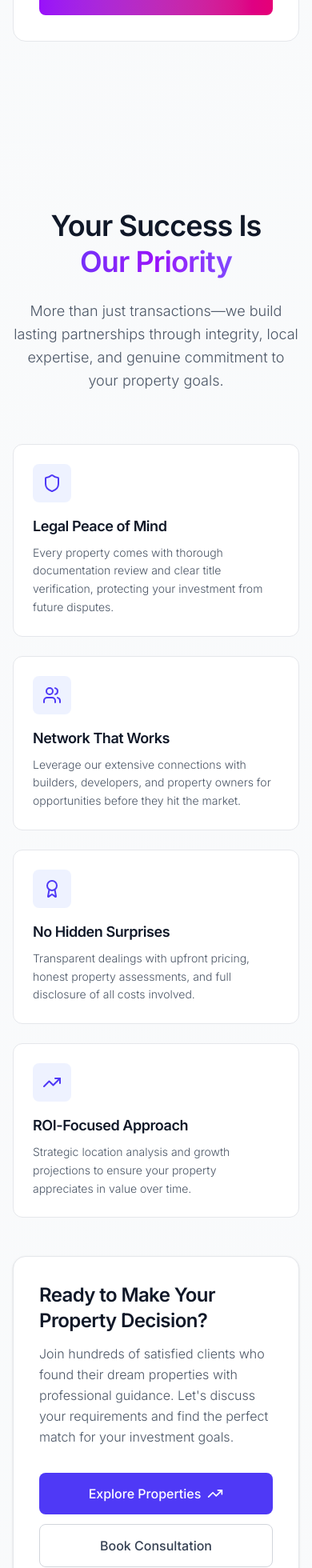
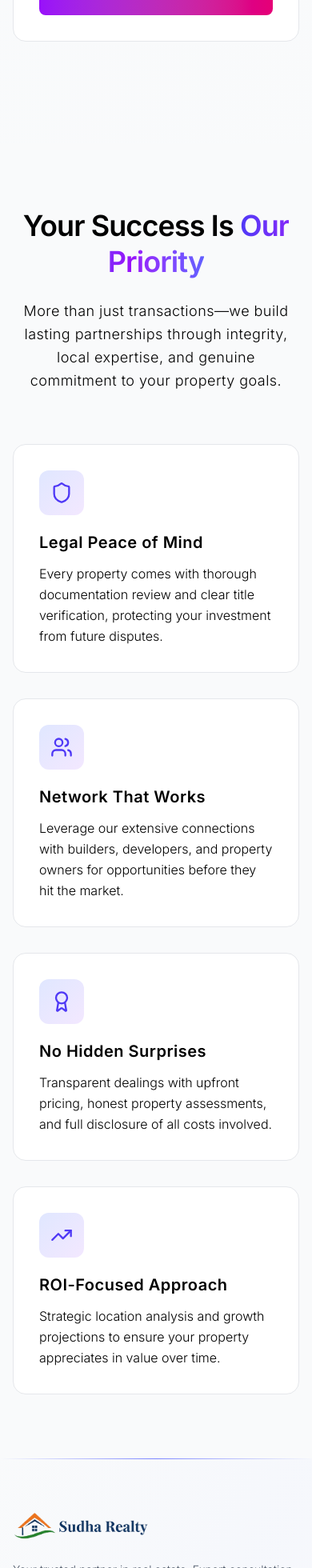
Before and after one commit to ChandraSekhar-1306/Sudha-Realty, a Next.js app in the folder client/: page / in a window 390 px wide. Shown: the part 6412-8372 px from the top of the page at 80% size. Built offline with nearby package versions, Linux system fonts and the light colour scheme.

Commit message:
fixed whychooseus

```diff
--- a/client/components/WhyChooseUsSection.tsx
+++ b/client/components/WhyChooseUsSection.tsx
@@ -109,8 +109,10 @@
 
 
 "use client"
+import { motion } from "framer-motion";
+import { useInView } from "framer-motion";
+import { useRef } from "react";
 import { Shield, Users, Award, TrendingUp } from "lucide-react";
-import Link from "next/link";
 
 const features = [
   {
@@ -136,75 +138,80 @@ const features = [
 ];
 
 const WhyChooseUsSection = () => {
+  const ref = useRef(null);
+  const isInView = useInView(ref, { once: true, margin: "-100px" });
+
+  const containerVariants = {
+    hidden: { opacity: 0 },
+    visible: {
+      opacity: 1,
+      transition: {
+        staggerChildren: 0.2
+      }
+    }
+  };
+
+  const itemVariants = {
+    hidden: { opacity: 0, y: 30 },
+    visible: {
+      opacity: 1,
+      y: 0,
+      transition: { duration: 0.6 }
+    }
+  };
+
   return (
-    <section className="py-20 bg-gradient-to-br from-gray-50 via-slate-50/30 to-gray-50">
+    <section ref={ref} className="py-20 bg-gradient-to-br from-background to-secondary/20">
       <div className="max-w-7xl mx-auto px-4 sm:px-6 lg:px-8">
-        {/* Header */}
-        <div className="text-center mb-16">
-
-
-          <h2 className="text-4xl lg:text-5xl font-semibold text-gray-900 mb-6 tracking-tight leading-tight">
+        <motion.div
+          className="text-center mb-16"
+          initial={{ opacity: 0, y: 30 }}
+          animate={isInView ? { opacity: 1, y: 0 } : {}}
+          transition={{ duration: 0.8 }}
+        >
+          <h2 className="text-4xl lg:text-5xl font-semibold text-foreground mb-6 tracking-tight leading-tight">
             Your Success Is{" "}
-            <span className="block bg-gradient-to-r from-indigo-600 via-purple-600 to-indigo-500 bg-clip-text text-transparent font-semibold">
-              Our Priority
-            </span>
+            <span className="bg-gradient-to-r from-indigo-600 via-purple-600 to-indigo-500 bg-clip-text text-transparent font-semibold">Our Priority</span>
           </h2>
-          <p className="text-gray-600 text-lg leading-relaxed max-w-3xl mx-auto font-light">
+          <p className="text-muted-foreground text-lg leading-relaxed max-w-3xl mx-auto font-light tracking-wide">
             More than just transactions—we build lasting partnerships through integrity, local expertise, and genuine commitment to your property goals.
           </p>
-        </div>
+        </motion.div>
 
-        {/* Features Grid */}
-        <div className="grid md:grid-cols-2 lg:grid-cols-4 gap-6 mb-12">
+        <motion.div
+          className="grid md:grid-cols-2 lg:grid-cols-4 gap-8"
+          variants={containerVariants}
+          initial="hidden"
+          animate={isInView ? "visible" : "hidden"}
+        >
           {features.map((feature, index) => {
             const Icon = feature.icon;
             return (
-              <div
+              <motion.div
                 key={index}
-                className="group bg-white rounded-xl border border-gray-200 p-6 hover:shadow-lg hover:border-indigo-200 transition-all duration-300"
+                variants={itemVariants}
+                className="group"
               >
-                <div className="w-12 h-12 bg-indigo-50 rounded-lg flex items-center justify-center mb-4 group-hover:bg-indigo-100 transition-colors">
-                  <Icon className="w-6 h-6 text-indigo-600" />
+                <div className="relative p-8 rounded-2xl shadow-elegant hover:shadow-2xl hover:shadow-indigo-500/20 transition-all duration-300 h-full bg-white border border-gray-200 hover:border-indigo-300 overflow-hidden group">
+                  {/* Decorative gradient overlay */}
+                  <div className="absolute inset-0 bg-gradient-to-br from-indigo-50/0 via-purple-50/0 to-indigo-50/0 group-hover:from-indigo-50/50 group-hover:via-purple-50/30 group-hover:to-indigo-50/50 transition-all duration-500" />
+
+                  <div className="relative z-10">
+                    <div className="w-14 h-14 bg-gradient-to-br from-indigo-100 to-purple-100 rounded-xl flex items-center justify-center mb-5 group-hover:scale-110 group-hover:rotate-3 transition-all duration-300">
+                      <Icon className="w-7 h-7 text-indigo-600" />
+                    </div>
+                    <h3 className="text-xl font-semibold text-foreground mb-3 tracking-wide">
+                      {feature.title}
+                    </h3>
+                    <p className="text-muted-foreground leading-relaxed font-light">
+                      {feature.description}
+                    </p>
+                  </div>
                 </div>
-                <h3 className="text-lg font-semibold text-gray-900 mb-2 tracking-tight">
-                  {feature.title}
-                </h3>
-                <p className="text-sm text-gray-600 leading-relaxed font-light">
-                  {feature.description}
-                </p>
-              </div>
+              </motion.div>
             );
           })}
-        </div>
-
-        {/* Bottom CTA Card */}
-        <div className="bg-white rounded-2xl border border-gray-200 shadow-sm p-8 lg:p-10">
-          <div className="grid lg:grid-cols-3 gap-8 items-center">
-            <div className="lg:col-span-2">
-              <h3 className="text-2xl font-semibold text-gray-900 mb-3 tracking-tight">
-                Ready to Make Your Property Decision?
-              </h3>
-              <p className="text-gray-600 font-light leading-relaxed">
-                Join hundreds of satisfied clients who found their dream properties with professional guidance.
-                Let's discuss your requirements and find the perfect match for your investment goals.
-              </p>
-            </div>
-
-            <div className="flex flex-col gap-3">
-              <a href="/properties">
-                <button className="w-full px-6 py-3.5 bg-indigo-600 text-white font-medium rounded-lg hover:bg-indigo-700 transition-colors flex items-center justify-center gap-2">
-                  Explore Properties
-                  <TrendingUp className="w-5 h-5" />
-                </button>
-              </a>
-              <Link href="/book-appointment">
-                <button className="w-full px-6 py-3.5 bg-white text-gray-700 font-medium rounded-lg border border-gray-300 hover:bg-gray-50 transition-colors">
-                  Book Consultation
-                </button>
-              </Link>
-            </div>
-          </div>
-        </div>
+        </motion.div>
       </div>
     </section>
   );
```
